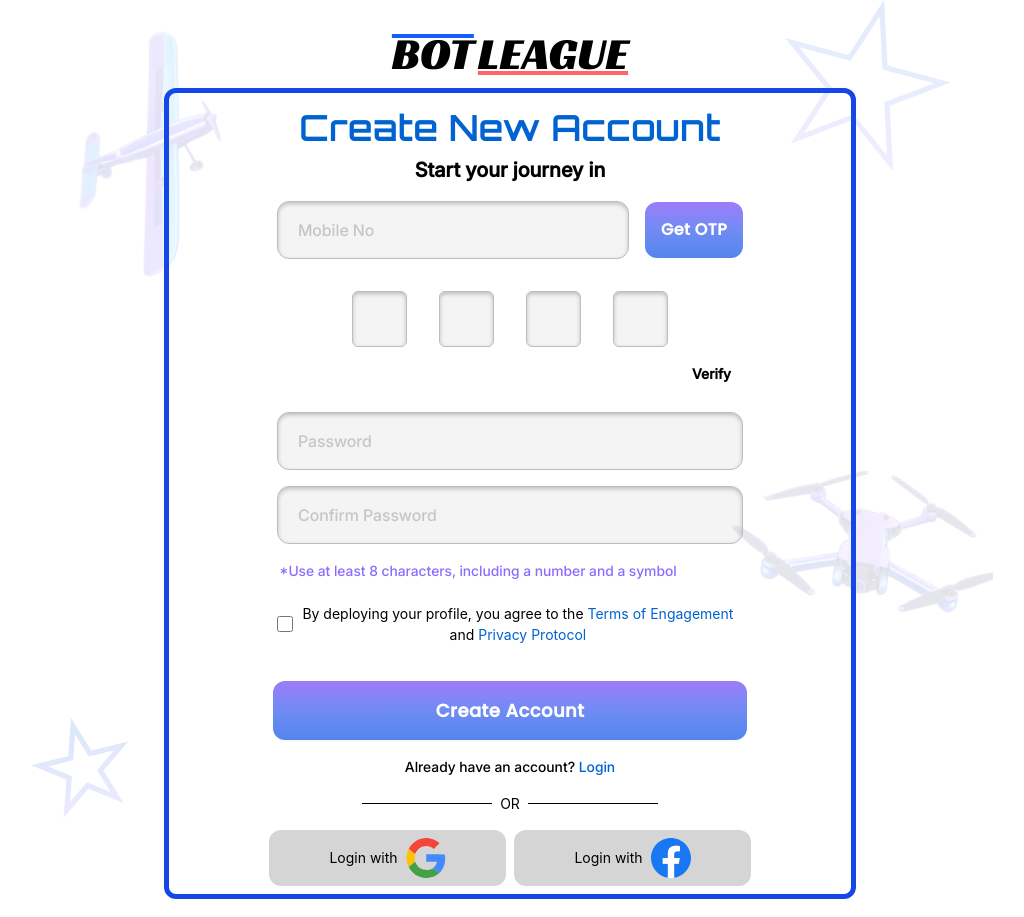
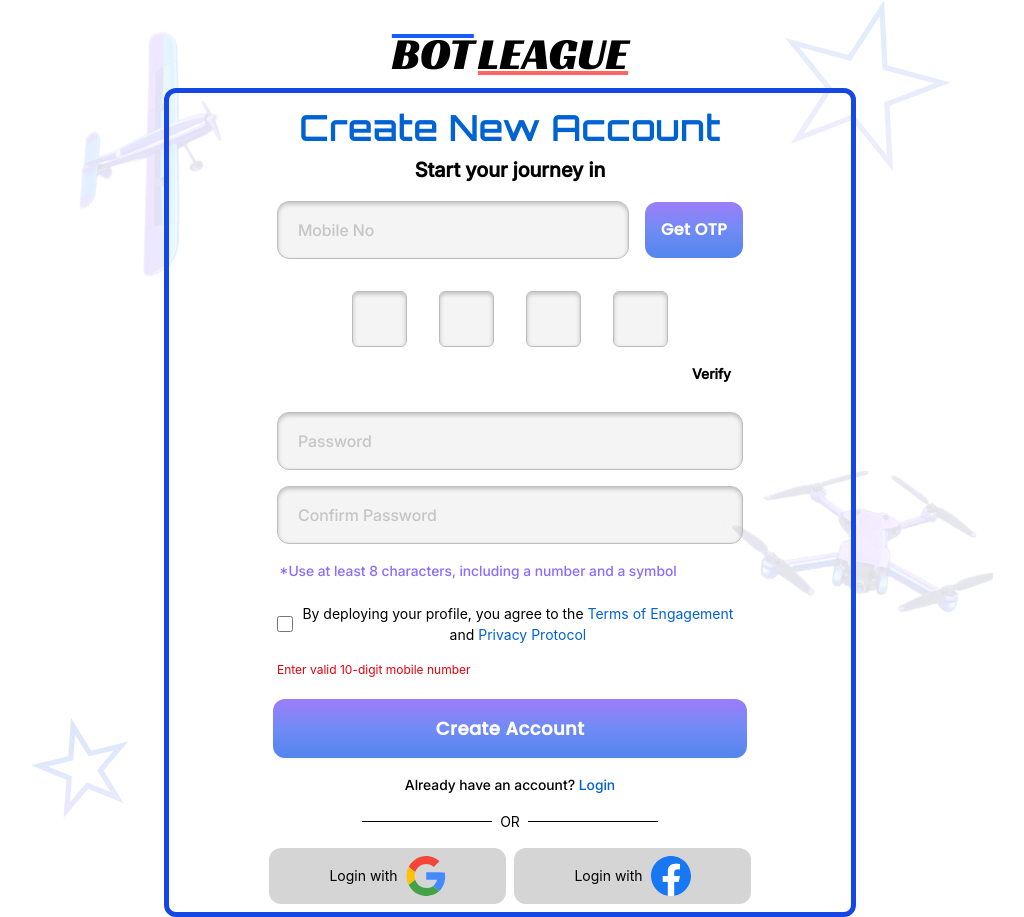
Before and after one commit to RaviGahire/my-bot-league, a React (Vite) app: page /register in a window 1280 px wide. Both pictures are taken after a click on the button "Get OTP". Shown: the whole page, without its empty margins (130-1154 px from the left). Built offline with nearby package versions, Linux system fonts and the light colour scheme; no server answers.

Commit message:
Fix: improve error display in SignUp component

```diff
--- a/src/feature/Auth/pages/SignUp.tsx
+++ b/src/feature/Auth/pages/SignUp.tsx
@@ -5,6 +5,8 @@
 import useRegister from "../hooks/useRegister";
 
 export const SignUp = () => {
+
+  //use register hook all methods are declaired in it
   const register = useRegister();
 
   return (
@@ -103,9 +105,11 @@
               />
 
               {/* Errors */}
-              {/* {register.error && (
-                <p className="cna-field-error">{register.error}</p>
-              )} */}
+              {register.error && (
+               <div className="w-fit pl-5">
+                 <p className="mx-auto text-red-600 text-[12px]">{register.error}</p>
+               </div>
+              )}
 
               {/* Submit Btn */}
               <div className="pt-5 px-4  ">
```
